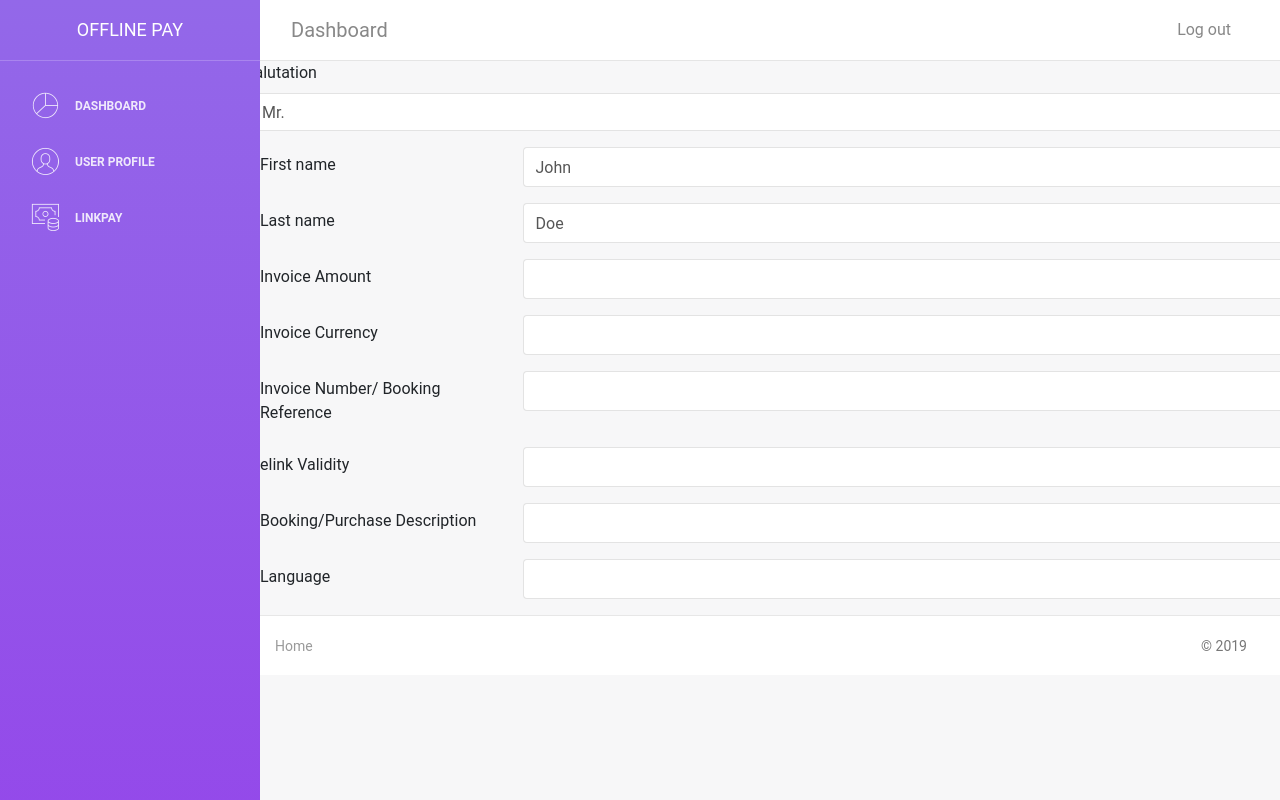
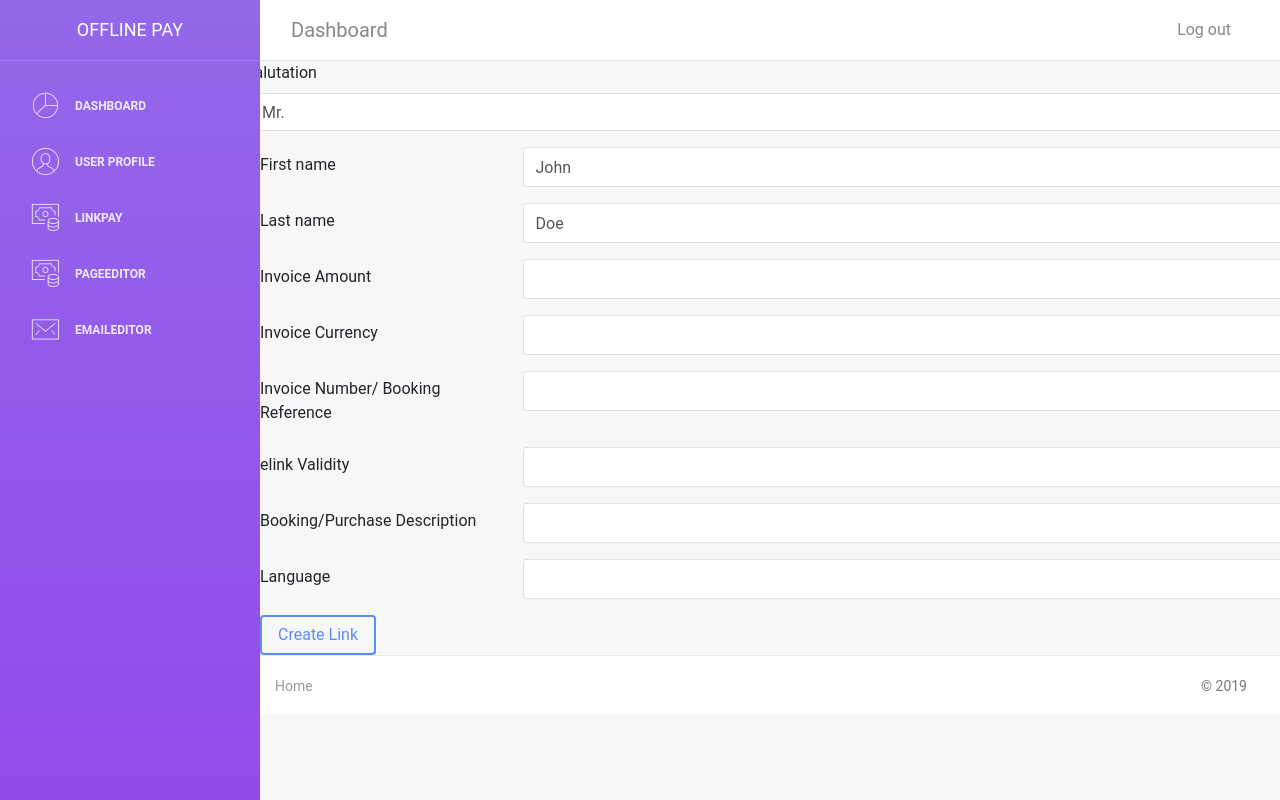
Before and after one commit to offline-pay/link-ui, a React (Create React App) app: page /link in a window 1280 px wide. Built offline with nearby package versions, Linux system fonts and the light colour scheme.

Commit message:
Email template added

```diff
--- a/package.json
+++ b/package.json
@@ -6,6 +6,7 @@
     "@testing-library/jest-dom": "^4.2.4",
     "@testing-library/react": "^9.5.0",
     "@testing-library/user-event": "^7.2.1",
+    "@tinymce/tinymce-react": "^3.5.0",
     "bootstrap": "^4.4.1",
     "chartist": "^0.11.4",
     "formik": "^2.1.4",
@@ -15,6 +16,7 @@
     "react-bootstrap": "^1.0.0",
     "react-chartist": "^0.14.3",
     "react-dom": "^16.13.1",
+    "react-email-editor": "^1.0.0",
     "react-router-dom": "^5.1.2",
     "react-scripts": "3.4.1",
     "react-spring": "^8.0.27",
--- /dev/null
+++ b/src/components/EmailBodyEditor.js
@@ -0,0 +1,24 @@
+import React, { Component } from 'react'
+import { Container, Col, InputGroup, Form, Row, Dropdown } from "react-bootstrap";
+import EmailEditor from 'react-email-editor'
+
+class EmailBodyEditor extends Component {
+    constructor(props) {
+        super(props);
+    }
+
+    handleEditorChange = (content, editor) => {
+        console.log('Content was updated:', content);
+    }
+    render() {
+        return (
+            <Col>
+                <EmailEditor
+                    ref={editor => this.editor = editor}
+                />
+
+            </Col>
+        );
+    }
+}
+export default EmailBodyEditor
--- a/src/components/LinkPay.js
+++ b/src/components/LinkPay.js
@@ -3,7 +3,7 @@ import { NavLink, Link } from 'react-router-dom'
 import { Field, Formik, Form } from 'formik';
 import LinkUser from './LinkUser';
 import Invoice from './Invoice';
-import { Col, Row } from 'react-bootstrap';
+import { Col, Row, Button, Container } from 'react-bootstrap';
 import * as Yup from 'yup';
 
 class LinkPay extends Component {
@@ -22,7 +22,7 @@ class LinkPay extends Component {
       <div>
         <Formik
           validationSchema={schema}
-          initialValues={{ email: '', password: '',  firstName: 'John', lastName: 'Doe' }}
+          initialValues={{ email: '', password: '', firstName: 'John', lastName: 'Doe' }}
           validate={values => {
             const errors = {};
             if (!values.email) {
@@ -59,6 +59,13 @@ class LinkPay extends Component {
                 <Row>
                   <Invoice />
                 </Row>
+                <Row>
+                  <Container>
+
+                    <Button as="input" type="submit" value="Create Link" />
+                  </Container>
+                </Row>
+
               </Form>
             )}
         </Formik>
--- a/src/components/Main.js
+++ b/src/components/Main.js
@@ -5,6 +5,8 @@ import { Switch, Route, Redirect } from 'react-router-dom'
 import Dashboard from './Dashboard'
 import UserProfile from './UserProfile'
 import LinkPay from './LinkPay'
+import PageEditor from './PageEditor'
+import EmailBodyEditor from './EmailBodyEditor'
 
 class Main extends Component {
   render() {
@@ -15,6 +17,8 @@ class Main extends Component {
           <Route path="/link" component={LinkPay} />
           <Route path="/dashboard" component={Dashboard} />
           <Route path="/profile" component={UserProfile} />
+          <Route path="/pageeditor" component={PageEditor} />
+          <Route path="/emaileditor" component={EmailBodyEditor} />
           <Redirect from='*' to='/dashboard' />
         </Switch>
         <Footer />
--- /dev/null
+++ b/src/components/PageEditor.js
@@ -0,0 +1,38 @@
+import React, { Component } from 'react'
+import { Container, Col, InputGroup, Form, Row, Dropdown } from "react-bootstrap";
+import { Editor } from '@tinymce/tinymce-react';
+
+class PageEditor extends Component {
+    constructor(props) {
+        super(props);
+    }
+
+    handleEditorChange = (content, editor) => {
+        console.log('Content was updated:', content);
+    }
+    render() {
+        return (
+            <Col>
+                <Editor
+                    initialValue="<p>This is the initial content of the editor</p>"
+                    init={{
+                        height: 500,
+                        menubar: true,
+                        plugins: [
+                            'advlist autolink lists link image charmap print preview anchor',
+                            'searchreplace visualblocks code fullscreen',
+                            'insertdatetime media table paste code help wordcount importcss'
+                        ],
+                        toolbar:
+                            'undo redo | formatselect | bold italic backcolor | \
+             alignleft aligncenter alignright alignjustify | \
+             bullist numlist outdent indent | removeformat | link | preview | insertfile | image | imageoptions | editimage | insertfile |help '
+                    }}
+                    onEditorChange={this.handleEditorChange}
+                />
+
+            </Col>
+        );
+    }
+}
+export default PageEditor
--- a/src/components/Sidebar.js
+++ b/src/components/Sidebar.js
@@ -30,6 +30,18 @@ class Sidebar extends Component {
                 <p>LinkPay</p>
               </NavLink>
             </li>
+            <li className="nav-item">
+              <NavLink className="nav-link" to='/pageeditor'>
+                <i className="nc-icon nc-money-coins"></i>
+                <p>PageEditor</p>
+              </NavLink>
+            </li>
+            <li className="nav-item">
+              <NavLink className="nav-link" to='/emaileditor'>
+                <i className="nc-icon nc-email-85"></i>
+                <p>EmailEditor</p>
+              </NavLink>
+            </li>
 
           </ul>
         </div>
```
Also changed, not shown: src/service/LinkService.js (added, +7 -0 lines), 2 other files (tests, documents, lock files or other folders).
